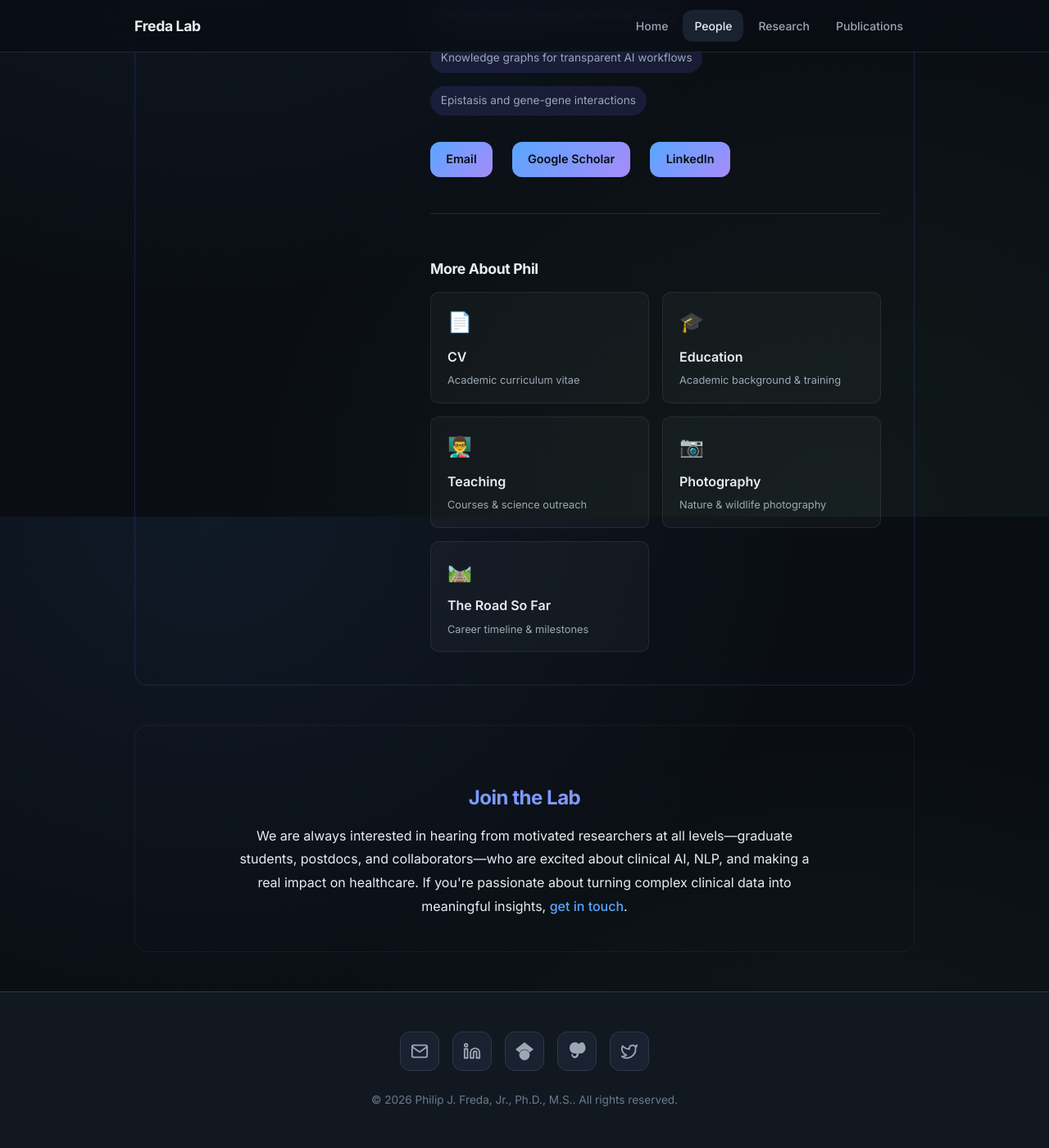
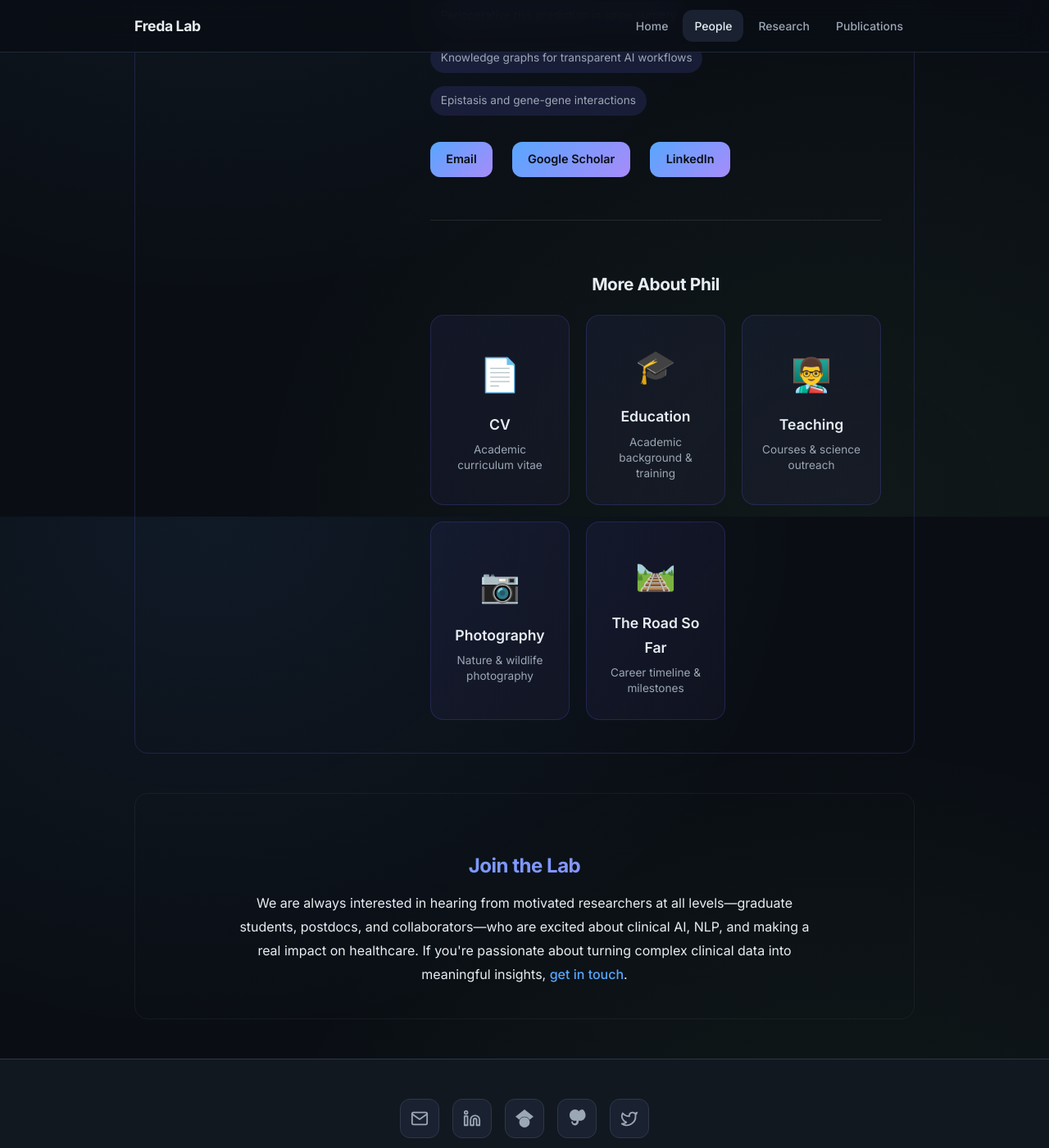
Before and after one commit to pfreda/pfreda.github.io, a Jekyll site: the page built from people.md, in a window 1280 px wide and 1400 px high, scrolled down 1170 px. Shown: the whole window at 82% size. Built offline with Jekyll 4.4.1, drawn with Linux system fonts in a browser that asks for light colours.

Commit message:
Improve "More About Phil" section styling
- Larger cards (140px min-height) with centered content
- 3-column grid layout (2 on tablet, 1 on mobile)
- Gradient backgrounds with purple accent
- Larger icons (2.5rem)
- Better hover effects with shadow and lift
- Added !important to override any conflicting styles

Co-Authored-By: Claude Opus 4.5 <noreply@anthropic.com>

```diff
--- a/assets/css/style.css
+++ b/assets/css/style.css
@@ -1449,59 +1449,80 @@ blockquote {
    Person Page Links (nested pages)
    ============================================ */
 .person-pages {
-  margin-top: 2rem;
-  padding-top: 1.5rem;
+  margin-top: 2.5rem;
+  padding-top: 2rem;
   border-top: 1px solid rgba(255, 255, 255, 0.1);
 }
 
 .person-pages h3 {
-  font-size: 1.1rem;
-  color: var(--color-text);
-  margin-bottom: 1rem;
+  font-size: 1.3rem;
+  color: var(--color-text);
+  margin-bottom: 1.5rem;
+  text-align: center;
 }
 
 .person-page-links {
-  display: grid;
-  grid-template-columns: repeat(2, 1fr);
-  gap: 1rem;
+  display: grid !important;
+  grid-template-columns: repeat(3, 1fr) !important;
+  gap: 1.25rem !important;
 }
 
 .page-link-card {
-  display: flex;
-  flex-direction: column;
-  padding: 1rem 1.25rem;
-  background: rgba(255, 255, 255, 0.03);
-  border: 1px solid rgba(255, 255, 255, 0.08);
-  border-radius: 10px;
-  text-decoration: none;
-  transition: all 0.2s ease;
+  display: flex !important;
+  flex-direction: column !important;
+  align-items: center !important;
+  text-align: center !important;
+  padding: 1.75rem 1.5rem !important;
+  background: linear-gradient(135deg, rgba(99, 102, 241, 0.08) 0%, rgba(139, 92, 246, 0.05) 100%) !important;
+  border: 1px solid rgba(99, 102, 241, 0.2) !important;
+  border-radius: 16px !important;
+  text-decoration: none !important;
+  transition: all 0.3s ease !important;
+  min-height: 140px !important;
+  justify-content: center !important;
 }
 
 .page-link-card:hover {
-  background: rgba(99, 102, 241, 0.1);
-  border-color: rgba(99, 102, 241, 0.3);
-  transform: translateY(-2px);
+  background: linear-gradient(135deg, rgba(99, 102, 241, 0.2) 0%, rgba(139, 92, 246, 0.15) 100%) !important;
+  border-color: rgba(99, 102, 241, 0.5) !important;
+  transform: translateY(-4px) !important;
+  box-shadow: 0 8px 25px rgba(99, 102, 241, 0.2) !important;
 }
 
 .page-link-icon {
-  font-size: 1.5rem;
-  margin-bottom: 0.5rem;
+  font-size: 2.5rem !important;
+  margin-bottom: 0.75rem !important;
+  display: block !important;
 }
 
 .page-link-title {
-  font-size: 1rem;
-  font-weight: 600;
-  color: var(--color-text);
-  margin-bottom: 0.25rem;
+  font-size: 1.1rem !important;
+  font-weight: 600 !important;
+  color: var(--color-text) !important;
+  margin-bottom: 0.4rem !important;
+  display: block !important;
 }
 
 .page-link-desc {
-  font-size: 0.8rem;
-  color: var(--color-text-secondary);
-}
-
-@media (max-width: 768px) {
+  font-size: 0.85rem !important;
+  color: var(--color-text-secondary) !important;
+  line-height: 1.4 !important;
+  display: block !important;
+}
+
+@media (max-width: 900px) {
   .person-page-links {
-    grid-template-columns: 1fr;
-  }
-}
+    grid-template-columns: repeat(2, 1fr) !important;
+  }
+}
+
+@media (max-width: 600px) {
+  .person-page-links {
+    grid-template-columns: 1fr !important;
+  }
+
+  .page-link-card {
+    min-height: auto !important;
+    padding: 1.25rem !important;
+  }
+}
```
